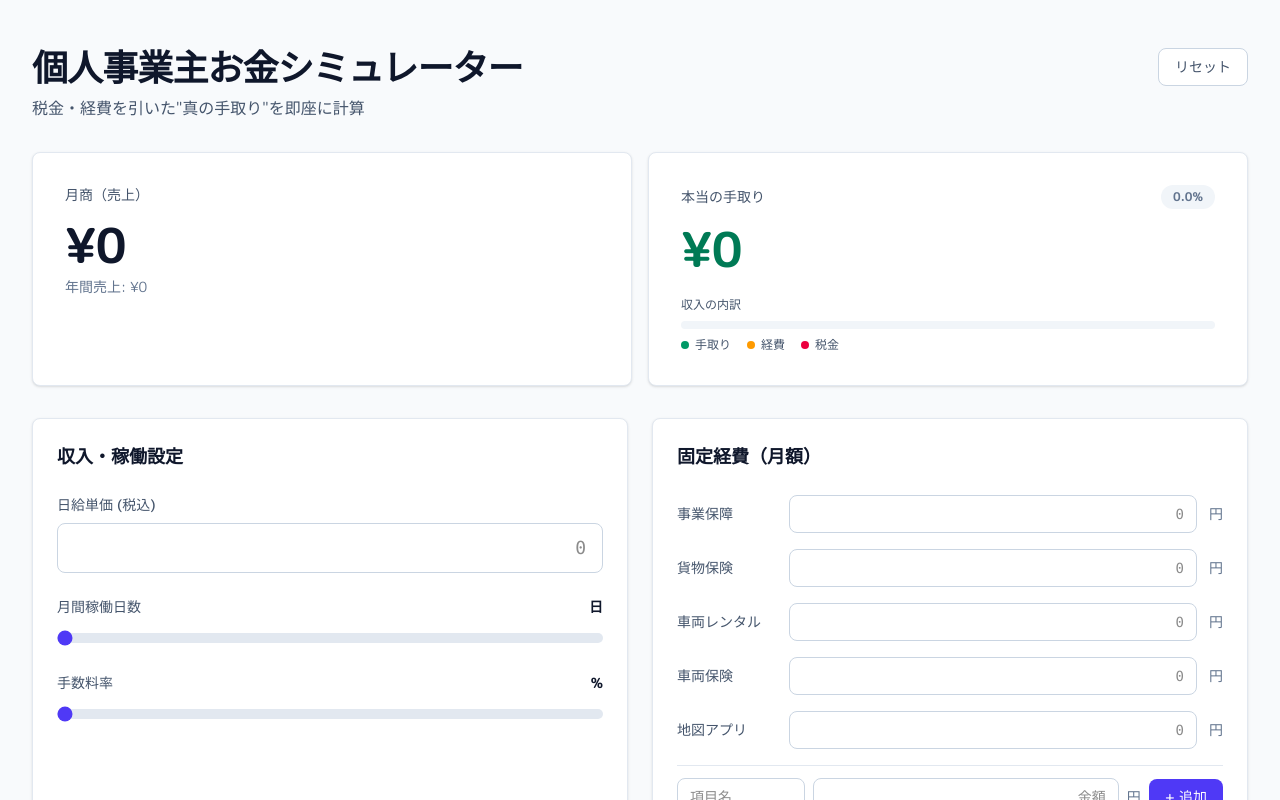
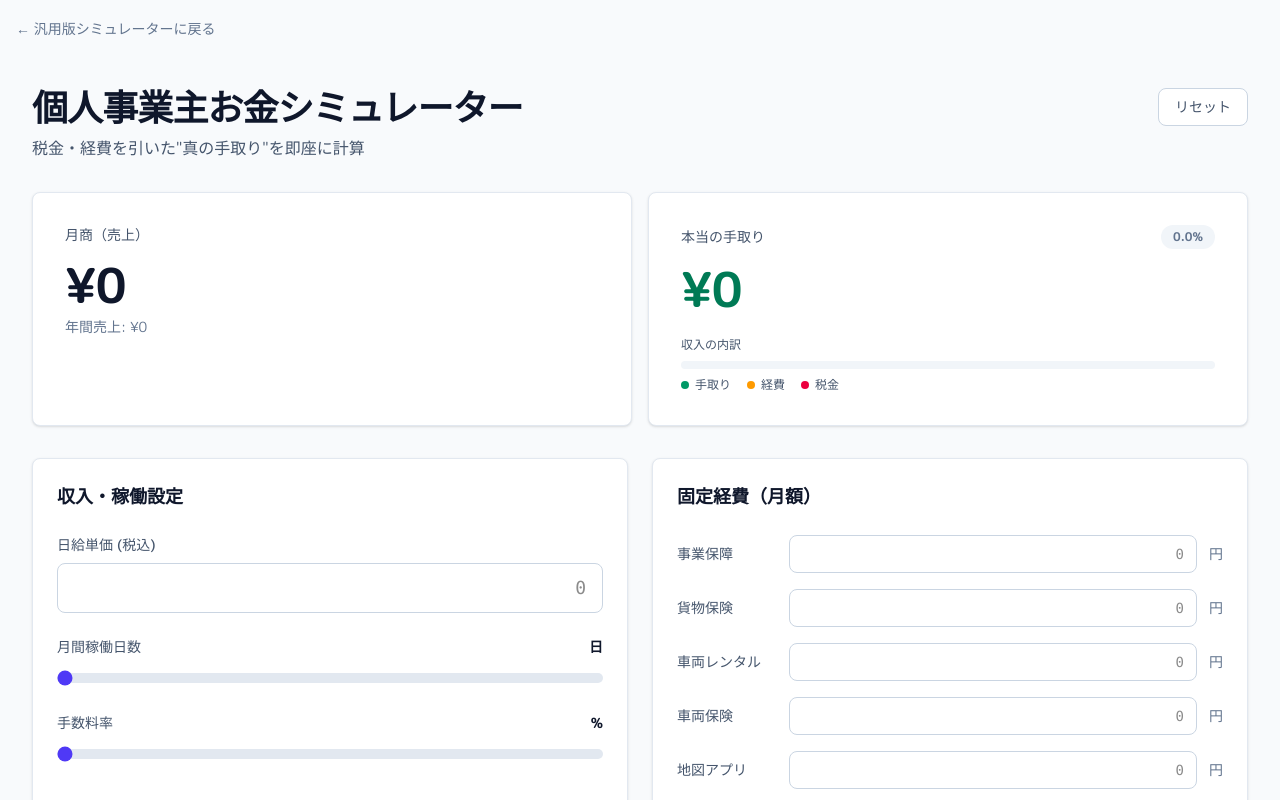
Before and after one commit to lomoreshiga-byte/freelance-simulator, a Next.js app: page /delivery in a window 1280 px wide. Shown: the top 800 px of the page. Built offline with nearby package versions, Linux system fonts and the light colour scheme.

Commit message:
fix: optimize routing and add navigation links

```diff
--- a/src/app/delivery/page.tsx
+++ b/src/app/delivery/page.tsx
@@ -1,10 +1,13 @@
-"use client";
-
 import FreelanceSimulator from "../components/FreelanceSimulator";
 
 export default function DeliveryPage() {
     return (
         <main className="min-h-screen bg-slate-50">
+            <div className="max-w-7xl mx-auto px-4 pt-4">
+                <a href="/" className="text-sm text-slate-500 hover:text-indigo-600 transition-colors">
+                    ← 汎用版シミュレーターに戻る
+                </a>
+            </div>
             <FreelanceSimulator />
         </main>
     );
--- a/src/app/page.tsx
+++ b/src/app/page.tsx
@@ -4,6 +4,11 @@ export default function Home() {
   return (
     <main className="min-h-screen bg-slate-50">
       <GeneralSimulator />
+      <div className="max-w-7xl mx-auto px-4 pb-12 text-center text-slate-400">
+        <a href="/delivery" className="text-sm font-medium hover:text-indigo-600 transition-colors">
+          配送業特化版（旧バージョン）はこちら
+        </a>
+      </div>
     </main>
   );
 }
```
